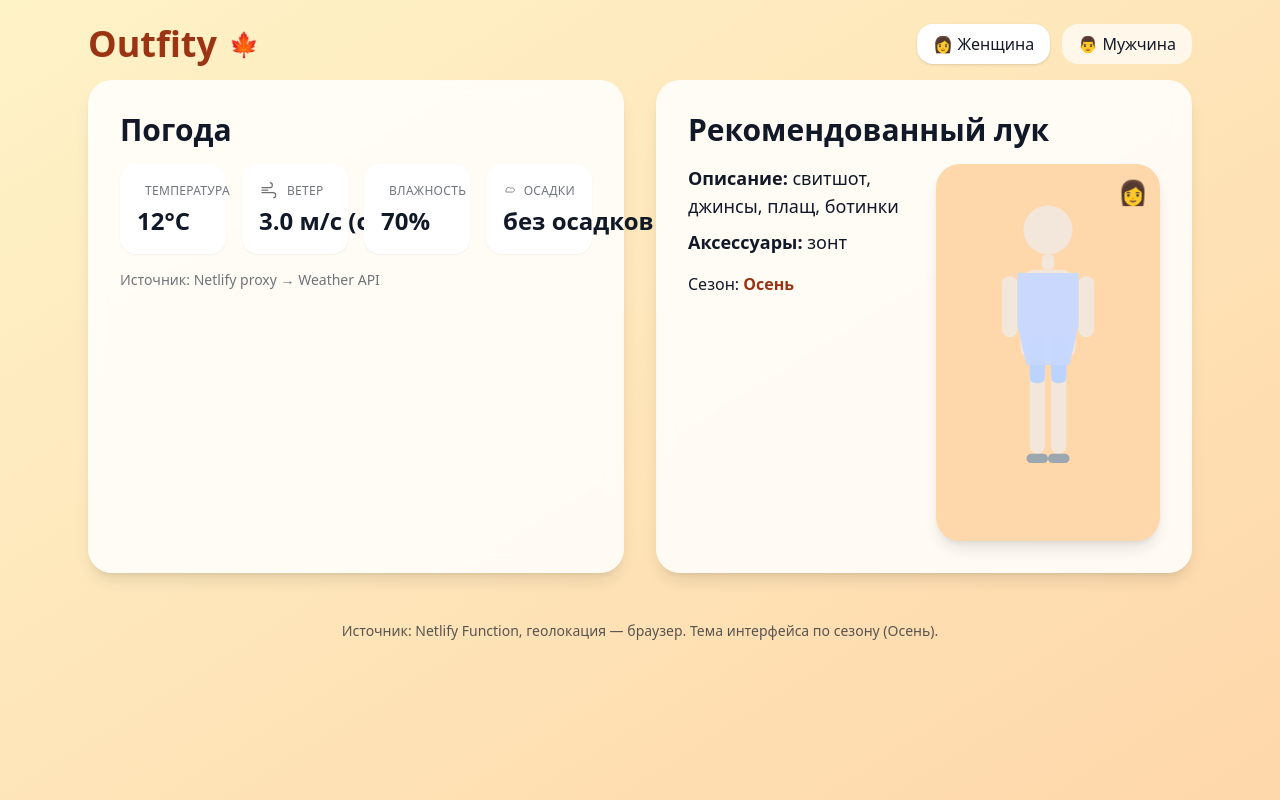
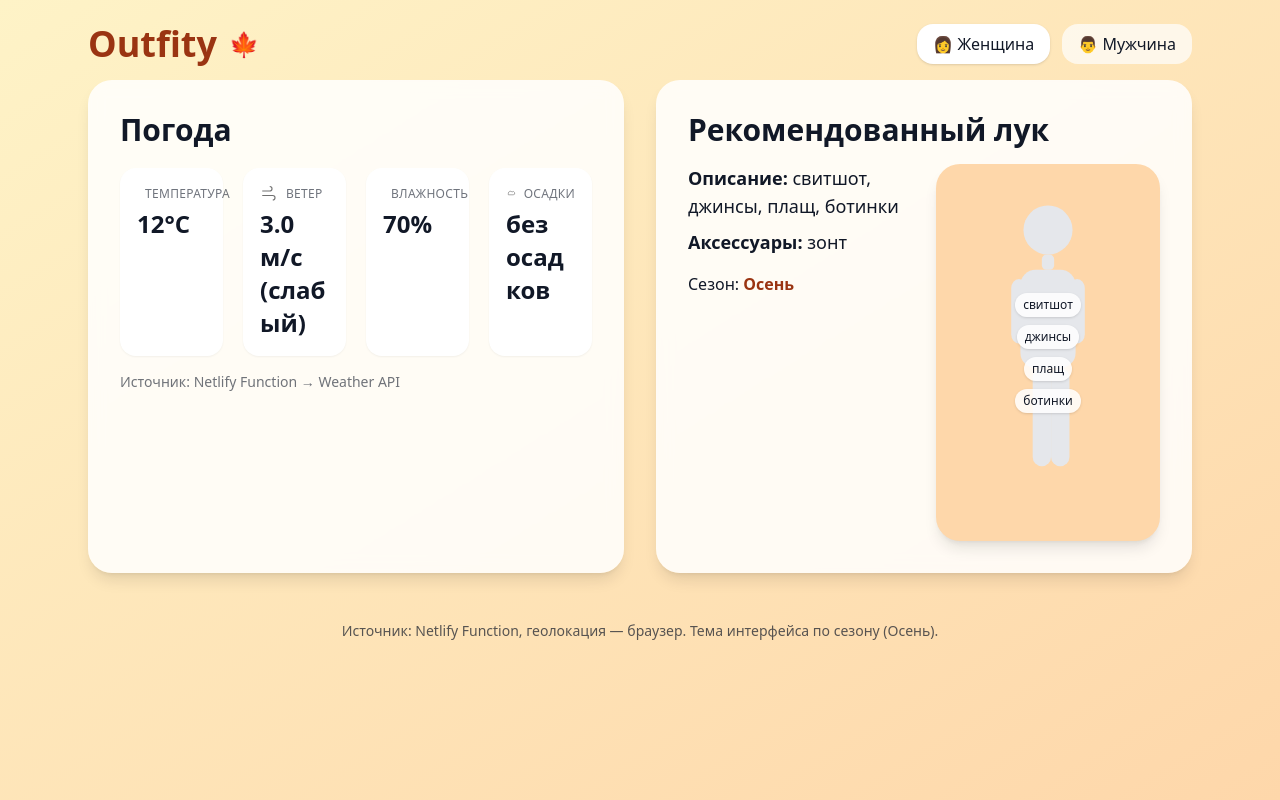
Before and after one commit to anyakhudova-design/outfity, a React (Vite) app: page / in a window 1280 px wide. Built offline with nearby package versions, Linux system fonts and the light colour scheme; no server answers.

Commit message:
OutfityApp.jsx

```diff
--- a/src/OutfityApp.jsx
+++ b/src/OutfityApp.jsx
@@ -1,34 +1,47 @@
 import React, { useEffect, useMemo, useState } from "react";
 
-// ===== Outfity — improved UI + icons + layered avatar clothing (SVG) =====
-// Proxy-only mode: call Netlify function directly (no netlify.toml required)
-const FUNCTION_URL = "/.netlify/functions/weather";
+/**
+ * Outfity — чистая версия с манекеном + чипсами одежды
+ * - Эмодзи сезонов в шапке
+ * - Плитки погоды с иконками
+ * - Нормальные переносы текста (break-words) — ничего не «вылезает»
+ * - Без PNG-слоёв, без «бумажных кукол»
+ */
 
-// --- Seasons ---
-function getSeasonByMonth(m){
-  if([11,0,1].includes(m)) return "winter";
-  if([2,3,4].includes(m)) return "spring";
-  if([5,6,7].includes(m)) return "summer";
+// ===== 1) Константы и помощники =====
+const FUNCTION_URL = "/.netlify/functions/weather"; // если нет функции — будет мок
+
+function getSeasonByMonth(m) {
+  if ([11, 0, 1].includes(m)) return "winter";
+  if ([2, 3, 4].includes(m)) return "spring";
+  if ([5, 6, 7].includes(m)) return "summer";
   return "autumn";
 }
+
 const SEASON_THEME = {
-  autumn: { bg:"from-amber-100 to-orange-200", accents:"text-orange-800", chip:"bg-orange-200", art:"🍁", ru:"Осень" },
-  winter: { bg:"from-sky-100 to-blue-200",    accents:"text-sky-800",    chip:"bg-sky-200",    art:"❄️", ru:"Зима" },
-  spring: { bg:"from-rose-100 to-pink-200",   accents:"text-pink-800",   chip:"bg-pink-200",   art:"🌸", ru:"Весна" },
-  summer: { bg:"from-lime-100 to-yellow-200", accents:"text-green-800",  chip:"bg-yellow-200", art:"🍓", ru:"Лето"  },
+  autumn: { bg: "from-amber-100 to-orange-200", accents: "text-orange-800", chip: "bg-orange-200", art: "🍁", ru: "Осень" },
+  winter: { bg: "from-sky-100 to-blue-200",    accents: "text-sky-800",    chip: "bg-sky-200",    art: "❄️", ru: "Зима"  },
+  spring: { bg: "from-rose-100 to-pink-200",   accents: "text-pink-800",   chip: "bg-pink-200",   art: "🌸", ru: "Весна" },
+  summer: { bg: "from-lime-100 to-yellow-200", accents: "text-green-800",  chip: "bg-yellow-200", art: "🍓", ru: "Лето"  },
 };
 
-// --- Helpers ---
-function windBucket(s){ if(s==null) return "weak"; if(s<4) return "weak"; if(s<8) return "medium"; return "strong"; }
-function windBucketRu(b){ return b==="weak"?"слабый": b==="medium"?"средний":"сильный"; }
-function precipitationBucket(p){ // 0=none,1=rain,2=snow,3=mix
-  if(!p || p===0) return "none"; if(p===2) return "snow"; if(p===3) return "rain"; return "rain";
+function windBucket(s) { if (s == null) return "weak"; if (s < 4) return "weak"; if (s < 8) return "medium"; return "strong"; }
+function windBucketRu(b) { return b === "weak" ? "слабый" : b === "medium" ? "средний" : "сильный"; }
+function precipitationBucket(p, condition = "") {
+  if (!p || p === 0) return "none";
+  if (p === 2) return "snow";
+  if (p === 3) return "rain";
+  return "rain";
 }
-function precipitationRu(code){
-  return code==="snow"?"снег": code==="rain"?"дождь": code==="light_rain"?"небольшой дождь": code==="snowstorm"?"метель":"без осадков";
+function precipitationRu(code) {
+  return code === "snow" ? "снег"
+    : code === "rain" ? "дождь"
+    : code === "light_rain" ? "небольшой дождь"
+    : code === "snowstorm" ? "метель"
+    : "без осадков";
 }
 
-// --- Dataset (базовая одежда) ---
+// ===== 2) Базовый датасет базовой одежды =====
 const OUTFIT_DATASET = [
   { temp_min: 25, temp_max: 35, wind: "weak",   precipitation: "none",       gender: "female", outfit: "лёгкое платье из хлопка, сандалии", accessories: "панама, очки" },
   { temp_min: 25, temp_max: 35, wind: "weak",   precipitation: "none",       gender: "male",   outfit: "футболка, шорты, кеды", accessories: "кепка, очки" },
@@ -58,216 +71,179 @@ const OUTFIT_DATASET = [
   { temp_min: -20,temp_max: -10,wind: "strong", precipitation: "snowstorm",  gender: "male",   outfit: "термобельё, свитер, парка, зимние ботинки", accessories: "шапка, перчатки, капюшон" },
 ];
 
-function pickOutfit({ tempC, windMs, precType, gender }){
+function pickOutfit({ tempC, windMs, precType, gender }) {
   const wind = windBucket(windMs);
   const precipitation = precipitationBucket(precType);
-  const exact = OUTFIT_DATASET.find(r => tempC>=r.temp_min && tempC<=r.temp_max && r.wind===wind && r.precipitation===precipitation && r.gender===gender);
+  const exact = OUTFIT_DATASET.find(r =>
+    tempC >= r.temp_min && tempC <= r.temp_max &&
+    r.wind === wind && r.precipitation === precipitation && r.gender === gender
+  );
   if (exact) return exact;
-  const byTemp = OUTFIT_DATASET.find(r => tempC>=r.temp_min && tempC<=r.temp_max && r.gender===gender);
+  const byTemp = OUTFIT_DATASET.find(r => tempC >= r.temp_min && tempC <= r.temp_max && r.gender === gender);
   if (byTemp) return byTemp;
-  return OUTFIT_DATASET.find(r=>r.gender===gender) || OUTFIT_DATASET[0];
+  return OUTFIT_DATASET.find(r => r.gender === gender) || OUTFIT_DATASET[0];
 }
 
-// --- Data hooks ---
-function useGeolocation(){
-  const [coords,setCoords] = useState(null);
-  useEffect(()=>{
-    if(!navigator.geolocation){ setCoords({lat:55.75,lon:37.62}); return; }
+// ===== 3) Хуки: гео и погода =====
+function useGeolocation() {
+  const [coords, setCoords] = useState(null);
+  useEffect(() => {
+    if (!navigator.geolocation) { setCoords({ lat: 55.75, lon: 37.62 }); return; }
     navigator.geolocation.getCurrentPosition(
-      pos=> setCoords({lat: pos.coords.latitude, lon: pos.coords.longitude}),
-      ()=> setCoords({lat:55.75,lon:37.62}),
-      { enableHighAccuracy:true, timeout:10000 }
+      (p) => setCoords({ lat: p.coords.latitude, lon: p.coords.longitude }),
+      () => setCoords({ lat: 55.75, lon: 37.62 }),
+      { enableHighAccuracy: true, timeout: 10000 }
     );
-  },[]);
+  }, []);
   return coords;
 }
-function useWeather(coords){
-  const [fact,setFact] = useState(null);
-  const [source,setSource] = useState("proxy");
-  useEffect(()=>{
-    if(!coords) return;
+
+function useWeather(coords) {
+  const [weather, setWeather] = useState(null);
+  const [loading, setLoading] = useState(false);
+  useEffect(() => {
+    if (!coords) return;
     const url = new URL(FUNCTION_URL, window.location.origin);
     url.searchParams.set("lat", coords.lat);
     url.searchParams.set("lon", coords.lon);
-    url.searchParams.set("lang", "ru_RU");
-    fetch(url).then(r=> r.ok? r.json(): null).then(data=>{
-      const f = data?.fact || null;
-      setFact(f || { temp:12, humidity:70, wind_speed:3, prec_type:0 });
-    }).catch(()=>{
-      setSource("mock");
-      setFact({ temp:12, humidity:70, wind_speed:3, prec_type:0 });
-    });
-  },[coords]);
-  return { fact, source };
+    setLoading(true);
+    fetch(url).then(r => r.ok ? r.json() : null)
+      .then(data => {
+        const fact = data?.fact || { temp: 12, humidity: 70, wind_speed: 3, prec_type: 0, condition: "clear" };
+        setWeather({ fact });
+      })
+      .catch(() => setWeather({ fact: { temp: 12, humidity: 70, wind_speed: 3, prec_type: 0, condition: "clear" } }))
+      .finally(() => setLoading(false));
+  }, [coords]);
+  return { weather, loading };
 }
 
-// --- Icons (inline SVG) ---
-const IconTemp = ()=> (
-  <svg width="20" height="20" viewBox="0 0 24 24" fill="none"><path d="M10 13.5a4 4 0 104 4V5a2 2 0 10-4 0v8.5z" stroke="#111" strokeWidth="1.5"/><path d="M10 8h4" stroke="#111" strokeWidth="1.5"/></svg>
+// ===== 4) Иконки и маленькие тайлы =====
+const IconTemp = () => (
+  <svg width="18" height="18" viewBox="0 0 24 24" fill="none" aria-hidden>
+    <path d="M12 3a2 2 0 00-2 2v8.59a4 4 0 102 0V5a2 2 0 00-2-2z" stroke="#111" strokeWidth="1.5"/>
+    <circle cx="12" cy="18" r="2.5" stroke="#111" strokeWidth="1.5"/>
+  </svg>
 );
-const IconWind = ()=> (
-  <svg width="20" height="20" viewBox="0 0 24 24" fill="none"><path d="M3 8h10a3 3 0 100-6" stroke="#111" strokeWidth="1.5"/><path d="M3 14h14a3 3 0 110 6" stroke="#111" strokeWidth="1.5"/><path d="M3 11h8" stroke="#111" strokeWidth="1.5"/></svg>
+const IconWind = () => (
+  <svg width="18" height="18" viewBox="0 0 24 24" fill="none" aria-hidden>
+    <path d="M3 8h10a3 3 0 100-6" stroke="#111" strokeWidth="1.5"/>
+    <path d="M3 14h14a3 3 0 110 6" stroke="#111" strokeWidth="1.5"/>
+  </svg>
 );
-const IconHumidity = ()=> (
-  <svg width="20" height="20" viewBox="0 0 24 24" fill="none"><path d="M12 3s6 6 6 10a6 6 0 11-12 0c0-4 6-10 6-10z" stroke="#111" strokeWidth="1.5"/></svg>
+const IconHumidity = () => (
+  <svg width="18" height="18" viewBox="0 0 24 24" fill="none" aria-hidden>
+    <path d="M12 3s6 6 6 10a6 6 0 11-12 0c0-4 6-10 6-10z" stroke="#111" strokeWidth="1.5"/>
+  </svg>
 );
-const IconPrecip = ()=> (
-  <svg width="20" height="20" viewBox="0 0 24 24" fill="none"><path d="M6 10a5 5 0 019-3 4 4 0 113 7H6a4 4 0 010-4z" stroke="#111" strokeWidth="1.5"/></svg>
+const IconPrecip = () => (
+  <svg width="18" height="18" viewBox="0 0 24 24" fill="none" aria-hidden>
+    <path d="M6 10a5 5 0 019-3 4 4 0 113 7H6a4 4 0 010-4z" stroke="#111" strokeWidth="1.5"/>
+  </svg>
 );
 
-// --- UI small components ---
-function InfoTile({label,value,icon}){
+function InfoTile({ label, value, icon }) {
   return (
-    <div className="rounded-2xl p-4 bg-white border border-white/60 shadow-sm">
+    <div className="rounded-2xl p-4 bg-white border border-white/60 shadow-sm select-none">
       <div className="flex items-center gap-2 text-[11px] md:text-xs uppercase tracking-wide opacity-60">
         {icon}
-        <span>{label}</span>
+        <span className="whitespace-nowrap">{label}</span>
       </div>
-      <div className="text-xl md:text-2xl font-semibold mt-1 leading-tight whitespace-nowrap">{value}</div>
+      <div className="text-[20px] md:text-[24px] font-semibold mt-1 leading-snug whitespace-normal break-words max-w-[18rem]">
+        {value}
+      </div>
     </div>
   );
 }
 
-// --- Avatar with layered clothing (SVG) ---
-// We parse outfit keywords → layers
-function outfitToLayers(outfit){
-  const text = (outfit||"").toLowerCase();
-  const has = (w)=> text.includes(w);
-  return {
-    headwear: has("шапк") || has("панам") || has("капюшон"),
-    scarf: has("шарф") || has("баф"),
-    outer: has("пальто")||has("куртк")||has("ветровк")||has("пуховик")||has("плащ"),
-    top: has("свитер")||has("свитшот")||has("худи")||has("рубашк")||has("футболк")||has("водолазк")||has("платье"),
-    bottom: has("джинс")||has("брюк")||has("чинос")||has("шорт")||has("платье"),
-    shoes: has("ботинк")||has("кеды")||has("сапог")||has("сандал"),
-    dress: has("платье"),
-  };
-}
-
-function MannequinClothed({ gender, outfit, theme }){
-  const layers = outfitToLayers(outfit);
-  const skin = "#f3e7db";
-  const cloth = {
-    outer: "#c8d8ff",
-    top: gender==="female"?"#ffd6e7":"#d7f7d7",
-    bottom: "#bcd2ff",
-    shoes: "#9aa7b1",
-    headwear: "#ffebb0",
-    scarf: "#ffd1a1",
-    dress: "#ffd6e7",
-  };
-  const head = gender === "female" ? "👩" : "👨";
+// ===== 5) Манекен (силуэт) + «чипсы» одежды =====
+function Mannequin({ season, items }) {
+  const theme = SEASON_THEME[season];
   return (
     <div className={`relative w-full max-w-sm mx-auto rounded-3xl p-5 shadow-lg ${theme.chip}`}>
-      {/* BODY */}
       <svg viewBox="0 0 120 220" className="w-full h-auto">
-        {/* head */}
-        <circle cx="60" cy="30" r="16" fill={skin} />
-        {/* neck */}
-        <rect x="56" y="46" width="8" height="10" rx="3" fill={skin} />
-        {/* torso */}
-        <rect x="42" y="56" width="36" height="60" rx="10" fill={skin} />
-        {/* legs */}
-        <rect x="48" y="116" width="10" height="60" rx="5" fill={skin} />
-        <rect x="62" y="116" width="10" height="60" rx="5" fill={skin} />
-        {/* arms */}
-        <rect x="30" y="60" width="10" height="40" rx="5" fill={skin} />
-        <rect x="80" y="60" width="10" height="40" rx="5" fill={skin} />
-
-        {/* CLOTHING LAYERS */}
-        {/* dress (covers torso + legs top) */}
-        {layers.dress && (
-          <path d="M42 65 h36 v40 q0 14 -18 14 q-18 0 -18 -14z" fill={cloth.dress} />
-        )}
-        {/* top */}
-        {layers.top && !layers.dress && (
-          <path d="M42 60 h36 v32 a8 8 0 0 1 -8 8 h-20 a8 8 0 0 1 -8 -8z" fill={cloth.top} />
-        )}
-        {/* bottom */}
-        {layers.bottom && !layers.dress && (
-          <g fill={cloth.bottom}>
-            <rect x="48" y="100" width="10" height="30" rx="4" />
-            <rect x="62" y="100" width="10" height="30" rx="4" />
-          </g>
-        )}
-        {/* outerwear */}
-        {layers.outer && (
-          <path d="M40 58 h40 v34 l-6 26 h-28 l-6 -26z" fill={cloth.outer} opacity="0.95" />
-        )}
-        {/* scarf */}
-        {layers.scarf && (
-          <g fill={cloth.scarf}>
-            <rect x="48" y="50" width="24" height="8" rx="4" />
-            <rect x="62" y="58" width="6" height="18" rx="3" />
-          </g>
-        )}
-        {/* headwear */}
-        {layers.headwear && (
-          <path d="M44 22 q16 -12 32 0 v6 h-32z" fill={cloth.headwear} />
-        )}
-        {/* shoes */}
-        {layers.shoes && (
-          <g fill={cloth.shoes}>
-            <rect x="46" y="176" width="14" height="6" rx="3" />
-            <rect x="60" y="176" width="14" height="6" rx="3" />
-          </g>
-        )}
+        <circle cx="60" cy="30" r="16" fill="#e5e7eb" />
+        <rect x="56" y="46" width="8" height="10" rx="3" fill="#e5e7eb" />
+        <rect x="42" y="56" width="36" height="64" rx="10" fill="#e5e7eb" />
+        <rect x="36" y="62" width="10" height="42" rx="6" fill="#e5e7eb" />
+        <rect x="74" y="62" width="10" height="42" rx="6" fill="#e5e7eb" />
+        <rect x="50" y="120" width="12" height="64" rx="6" fill="#e5e7eb" />
+        <rect x="62" y="120" width="12" height="64" rx="6" fill="#e5e7eb" />
       </svg>
-      <div className="absolute top-3 right-3 text-2xl" title={gender}>{head}</div>
+      <div className="absolute inset-0 flex flex-col items-center justify-center gap-2 px-2">
+        {items?.slice(0, 4).map((it, idx) => (
+          <span key={idx} className="px-2 py-1 text-xs rounded-full bg-white/85 shadow">{it}</span>
+        ))}
+      </div>
     </div>
   );
 }
 
-export default function OutfityApp(){
-  const coords = useGeolocation();
-  const { fact, source } = useWeather(coords);
-  const [gender,setGender] = useState("female");
+// ===== 6) Главный компонент =====
+export default function OutfityApp() {
+  const { weather, loading } = useWeather(useGeolocation());
+  const [gender, setGender] = useState("female");
 
+  const fact = weather?.fact;
   const tempC = fact?.temp ?? 12;
   const humidity = fact?.humidity ?? 70;
   const wind = fact?.wind_speed ?? 3;
-  const prec = fact?.prec_type ?? 0;
+  const precType = fact?.prec_type ?? 0;
+  const condition = fact?.condition ?? "clear";
 
-  const rec = useMemo(()=> pickOutfit({ tempC, windMs: wind, precType: prec, gender }), [tempC, wind, prec, gender]);
+  const rec = useMemo(
+    () => pickOutfit({ tempC, windMs: wind, precType: precType, gender }),
+    [tempC, wind, precType, gender]
+  );
+
   const season = getSeasonByMonth(new Date().getMonth());
   const theme = SEASON_THEME[season];
+
+  const outfitItems = useMemo(() => (rec?.outfit || "")
+    .split(/,|\+| или /g)
+    .map(s => s.trim())
+    .filter(Boolean), [rec]);
 
   return (
     <div className={`min-h-screen w-full bg-gradient-to-br ${theme.bg} text-gray-900`}>
       <header className="max-w-6xl mx-auto px-6 pt-6 pb-4 flex items-center justify-between">
         <div className="flex items-center gap-3">
           <h1 className={`text-3xl md:text-4xl font-extrabold ${theme.accents}`}>Outfity</h1>
-          <div className="text-2xl">{theme.art}</div>
+          <div className="text-2xl" title={theme.ru}>{theme.art}</div>
         </div>
         <div className="flex items-center gap-3">
-          <button onClick={()=>setGender("female")} className={`px-4 py-2 rounded-2xl text-base font-medium ${gender==='female'?'bg-white shadow':'bg-white/70'}`}>👩 Женщина</button>
-          <button onClick={()=>setGender("male")} className={`px-4 py-2 rounded-2xl text-base font-medium ${gender==='male'?'bg-white shadow':'bg-white/70'}`}>👨 Мужчина</button>
+          <button onClick={() => setGender("female")} className={`px-4 py-2 rounded-2xl text-base font-medium ${gender === 'female' ? 'bg-white shadow' : 'bg-white/70'}`}>👩 Женщина</button>
+          <button onClick={() => setGender("male")}   className={`px-4 py-2 rounded-2xl text-base font-medium ${gender === 'male'   ? 'bg-white shadow' : 'bg-white/70'}`}>👨 Мужчина</button>
         </div>
       </header>
 
       <main className="max-w-6xl mx-auto px-6 pb-12 grid grid-cols-1 md:grid-cols-2 gap-8">
-        {/* Weather card */}
+        {/* Погода */}
         <section className="bg-white/85 backdrop-blur rounded-3xl p-6 md:p-8 shadow-lg">
-          <h2 className="text-2xl md:text-3xl font-semibold mb-4">Погода</h2>
-          <div className="grid grid-cols-2 md:grid-cols-4 gap-4">
+          <h2 className="text-2xl md:text-3xl font-semibold mb-5">Погода</h2>
+
+          {loading && <p className="text-sm opacity-70">Загружаем погоду…</p>}
+
+          <div className="grid grid-cols-2 md:grid-cols-4 gap-4 md:gap-5">
             <InfoTile label="Температура" value={`${tempC}°C`} icon={<IconTemp/>} />
-            <InfoTile label="Ветер" value={`${wind.toFixed(1)} м/с (${windBucketRu(windBucket(wind))})`} icon={<IconWind/>} />
-            <InfoTile label="Влажность" value={`${humidity}%`} icon={<IconHumidity/>} />
-            <InfoTile label="Осадки" value={precipitationRu(precipitationBucket(prec))} icon={<IconPrecip/>} />
+            <InfoTile label="Ветер"        value={`${wind.toFixed(1)} м/с (${windBucketRu(windBucket(wind))})`} icon={<IconWind/>} />
+            <InfoTile label="Влажность"    value={`${humidity}%`} icon={<IconHumidity/>} />
+            <InfoTile label="Осадки"       value={precipitationRu(precipitationBucket(precType, condition))} icon={<IconPrecip/>} />
           </div>
-          <p className="text-xs md:text-sm opacity-60 mt-4">Источник: {source==='mock'? 'Mock' : 'Netlify proxy → Weather API'}</p>
+
+          <p className="text-xs md:text-sm opacity-60 mt-4">Источник: Netlify Function → Weather API</p>
         </section>
 
-        {/* Outfit card with avatar/mannequin */}
+        {/* Рекомендация */}
         <section className="bg-white/85 backdrop-blur rounded-3xl p-6 md:p-8 shadow-lg flex flex-col">
           <h2 className="text-2xl md:text-3xl font-semibold mb-4">Рекомендованный лук</h2>
           <div className="grid md:grid-cols-2 gap-6 items-start">
             <div>
-              <p className="text-base md:text-lg leading-relaxed"><b>Описание:</b> {rec?.outfit}</p>
-              <p className="text-base md:text-lg leading-relaxed mt-2"><b>Аксессуары:</b> {rec?.accessories}</p>
+              <p className="text-base md:text-lg leading-relaxed break-words"><b>Описание:</b> {rec?.outfit}</p>
+              <p className="text-base md:text-lg leading-relaxed mt-2 break-words"><b>Аксессуары:</b> {rec?.accessories}</p>
               <p className="text-sm md:text-base mt-4">Сезон: <span className={`font-semibold ${theme.accents}`}>{theme.ru}</span></p>
             </div>
-            <MannequinClothed gender={gender} outfit={`${rec?.outfit}, ${rec?.accessories}`} theme={theme} />
+            <Mannequin season={season} items={outfitItems} />
           </div>
         </section>
       </main>
```
